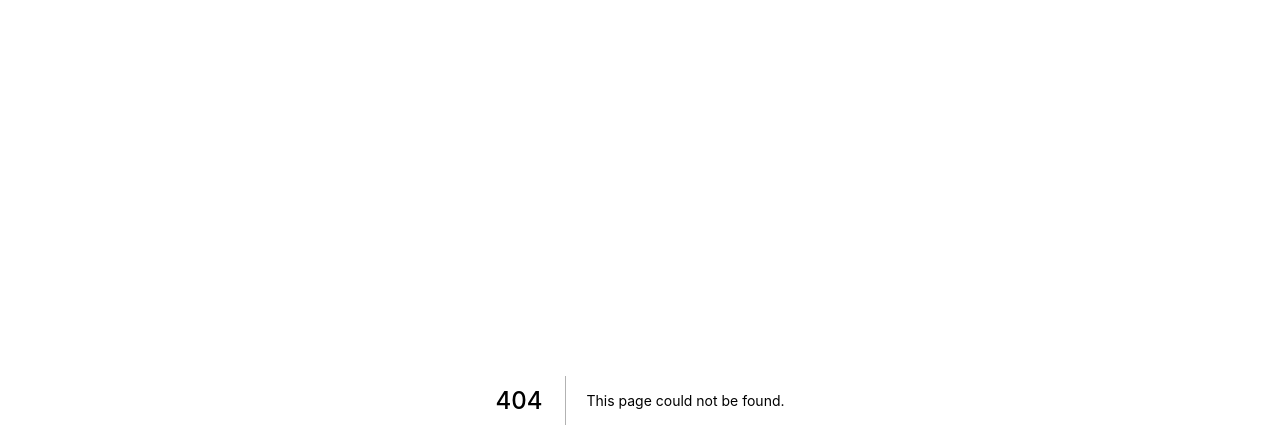
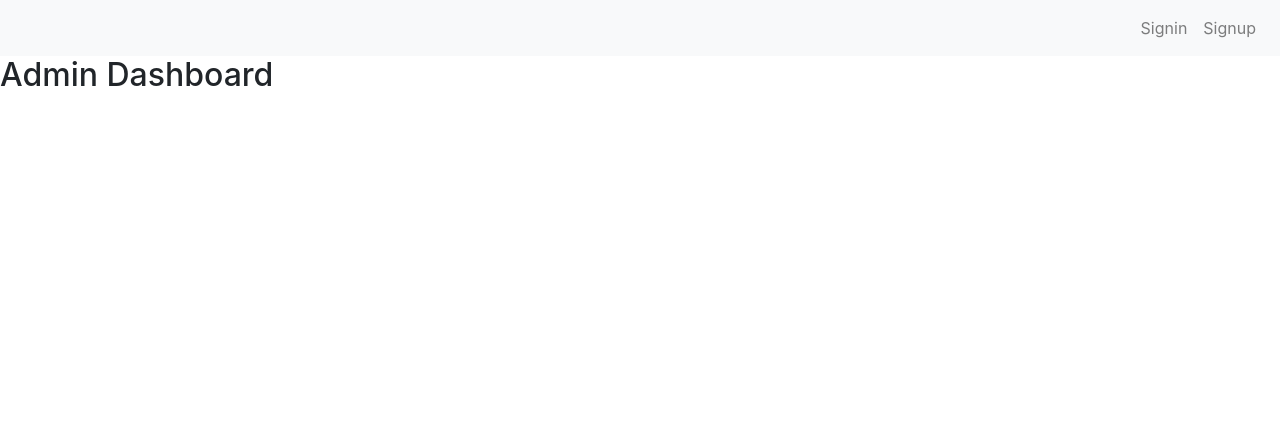
Before and after one commit to LuisCusihuaman/seoblog, a Next.js app in the folder frontend/: page /admin in a window 1280 px wide. Before the commit this address had no page. Shown: the top 448 px of the page. Built offline with nearby package versions, Linux system fonts and the light colour scheme.

Commit message:
chore: added admin and user dashboards

```diff
--- /dev/null
+++ b/frontend/pages/admin/index.js
@@ -0,0 +1,7 @@
+import Layout from '../../components/Layout';
+const AdminIndex = () => (
+  <Layout>
+    <h2>Admin Dashboard</h2>
+  </Layout>
+);
+export default AdminIndex;
```
Also changed, not shown: frontend/pages/user/index.js (added, +7 -0 lines).
